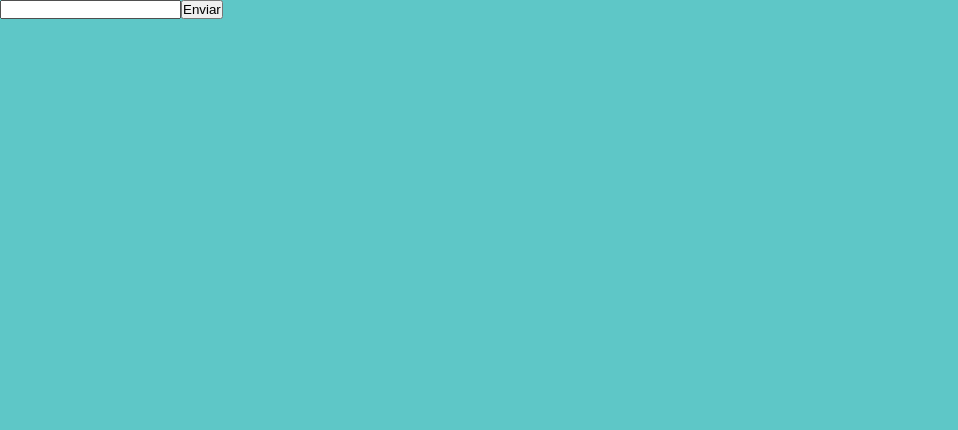
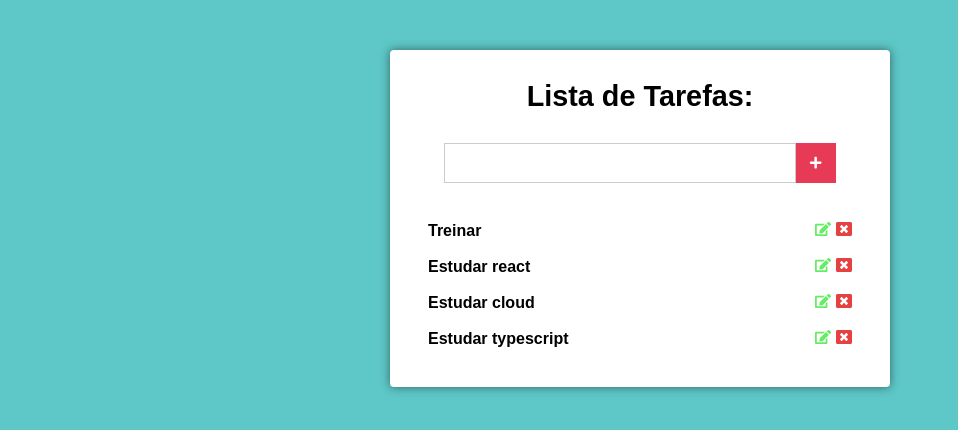
Before and after one commit to luixgabriel/To-Do-list-REACT, a React (Create React App) app: page / in a window 1280 px wide. Shown: the top 430 px of the page, without its empty margins (0-958 px from the left). Built offline with nearby package versions, Linux system fonts and the light colour scheme.

Commit message:
styling components css

```diff
--- a/package.json
+++ b/package.json
@@ -8,6 +8,7 @@
     "@testing-library/user-event": "^13.5.0",
     "react": "^18.2.0",
     "react-dom": "^18.2.0",
+    "react-icons": "^4.7.1",
     "react-scripts": "5.0.1",
     "web-vitals": "^2.1.4"
   },
--- /dev/null
+++ b/src/components/Main.css
@@ -0,0 +1,79 @@
+.main {
+  background-color: #fff;
+  padding: 30px;
+  margin: 50px auto;
+  max-width: 500px;
+  border-radius: 4px;
+  box-shadow: 0 0 10px rgba(0, 0, 0, 0.5);
+}
+
+.main h1 {
+  font-size: 1.8rem;
+  text-align: center;
+}
+
+.form {
+  padding-top: 30px;
+  display: flex;
+  align-items: center;
+  justify-content: center;
+}
+
+.form input[type= "text"]{
+  height: 40px;
+  min-width: 80%;
+  padding: 0px 20px;
+  font-size: 1.2rem;
+  border: 1px solid #ccc;
+}
+
+.form button[type="submit"]{
+  border: none;
+  width: 40px;
+  height: 40px;
+  background-color: rgb(230, 58, 87);
+  color: #fff;
+  display: flex;
+  align-items: center;
+  justify-content: center;
+}
+
+.list {
+  margin-top: 30px;
+}
+
+.list li {
+  display: flex;
+  align-items: center;
+  justify-content: space-between;
+  padding: 8px;
+  font-weight: bold;
+  transition: all 600ms;
+
+}
+
+.list li:hover{
+  background: rgba(0, 0, 0, 0.37);
+  border-radius: 3px;
+}
+
+.list li .edit {
+  margin-right: 5px;
+  color: rgb(100, 236, 100);
+}
+
+.list li .delete {
+  color: rgb(230, 65, 65);
+}
+
+.list li .edit:hover,
+.list li .delete:hover{
+  color: black;
+
+}
+
+.list li .edit,
+.list li .delete{
+  cursor: pointer;
+  transition: all 600ms;
+}
--- a/src/components/Main.js
+++ b/src/components/Main.js
@@ -1,8 +1,17 @@
 import React, { Component } from 'react';
+
+import { FaPlus, FaEdit, FaWindowClose } from 'react-icons/fa';
+import './Main.css';
 
 export default class Main extends Component {
   state = {
     novaTarefa: '',
+    Tarefas: [
+      'Treinar',
+      'Estudar react',
+      'Estudar cloud',
+      'Estudar typescript',
+    ],
   };
 
   handleChange = (e) => {
@@ -12,15 +21,32 @@
   };
 
   render() {
-    const { novaTarefa } = this.state;
+    const { novaTarefa, Tarefas } = this.state;
+
     return (
       <div className="main">
-        <h1>{ novaTarefa }</h1>
+        <h1>Lista de Tarefas:</h1>
 
-        <form action="#">
-          <input onChange={this.handleChange} type="text" />
-          <button type="submit">Enviar</button>
+        <form action="#" className="form">
+          <input onChange={this.handleChange} type="text" value={novaTarefa} />
+          <button type="submit">
+            <FaPlus />
+          </button>
         </form>
+        <ul className="list">
+          {
+            Tarefas.map((tarefa) => (
+              <li key={tarefa}>
+                {tarefa}
+                <div>
+                  <FaEdit className="edit" />
+                  <FaWindowClose className="delete" />
+                </div>
+              </li>
+
+            ))
+          }
+        </ul>
       </div>
     );
   }
```
Also changed, not shown: 1 other file (tests, documents, lock files or other folders).
